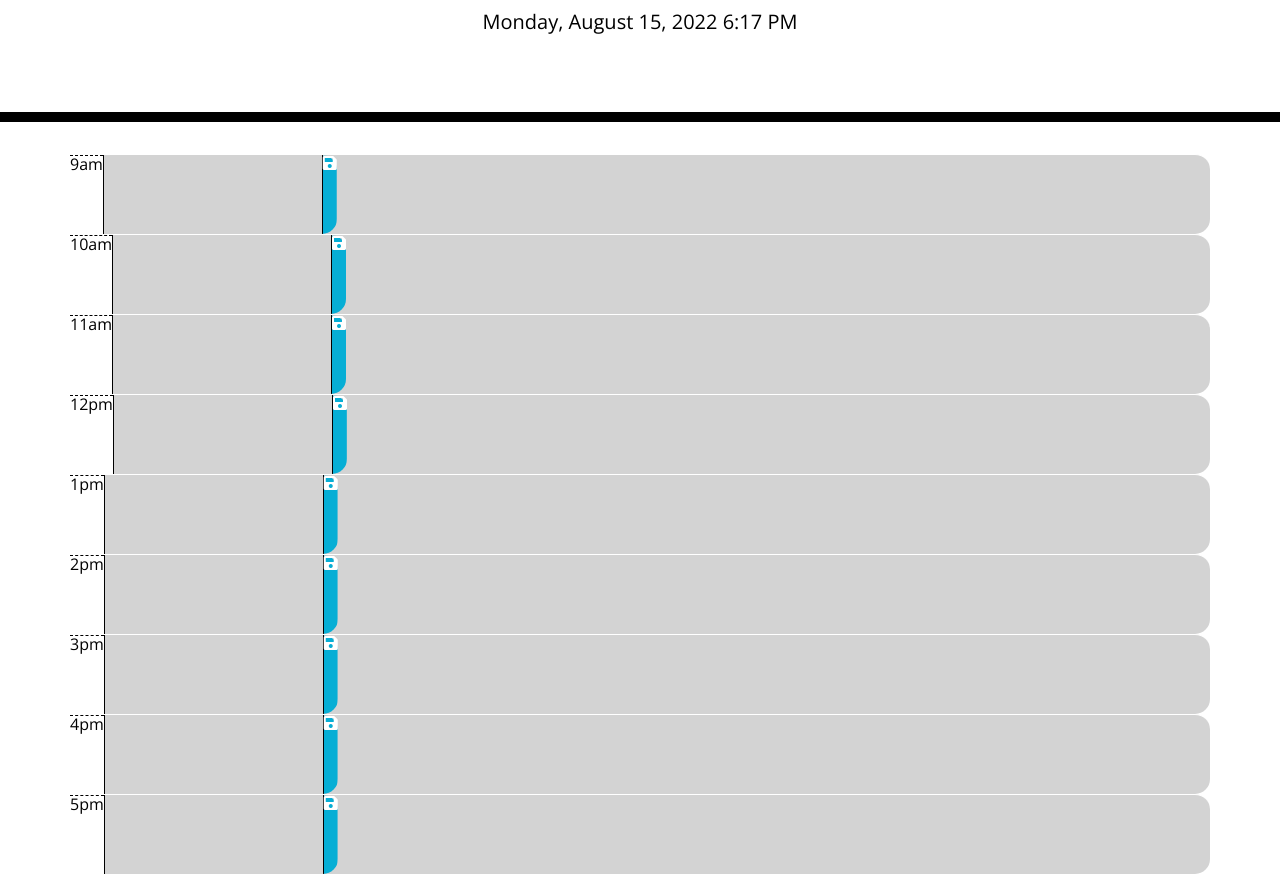
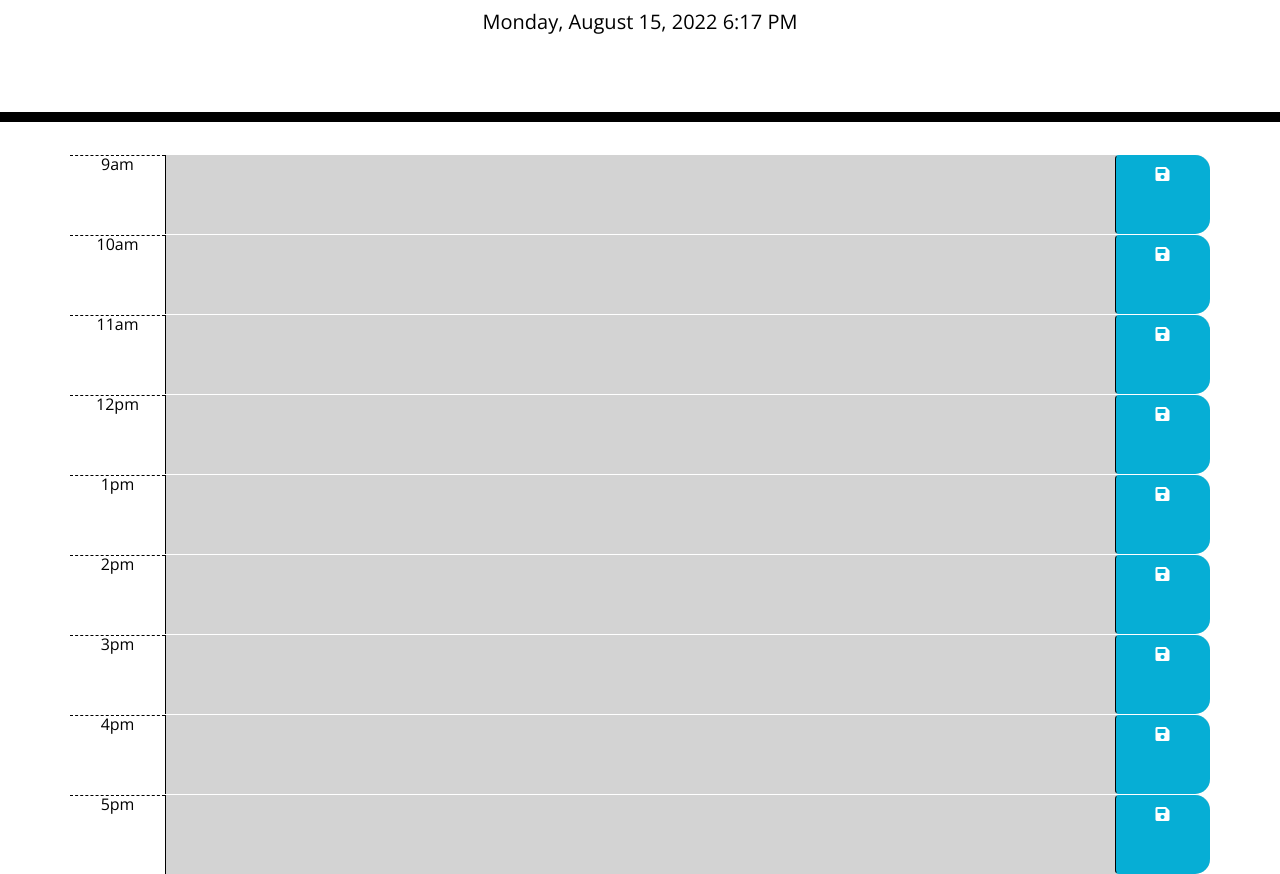
Before and after one commit to JordanLaczkowski/Daily-Scheduler, a plain HTML site: page index.html in a window 1280 px wide. Shown: the part 182-1056 px from the top of the page. Drawn offline with nearby package versions, Linux system fonts and the light colour scheme.

Commit message:
Made it so that each save button worked and saved information to local storage. Also made the layout look better and more evenly spaced. Lastly, I made sure that I had some items saved and that the time was working properly

```diff
--- a/index.html
+++ b/index.html
@@ -32,9 +32,9 @@
       <!-- <table id="calendarTable"></table> -->
       <!-- Timeblocks go here -->
       <div id="9" class="time-block row">
-        <div class="hour">9am</div>
-        <textarea class="description"></textarea>
-        <div class="saveBtn"><i class="fas fa-save"></i></div>
+        <div class="hour col-1">9am</div>
+        <textarea class="description col-10"></textarea>
+        <div class="saveBtn col-1 btn"><i class="fas fa-save"></i></div>
       </div>
     </div>
 
@@ -42,9 +42,9 @@
       <!-- <table id="calendarTable"></table> -->
       <!-- Timeblocks go here -->
       <div id="10" class="time-block row">
-        <div class="hour">10am</div>
-        <textarea class="description"></textarea>
-        <div class="saveBtn"><i class="fas fa-save"></i></div>
+        <div class="hour col-1">10am</div>
+        <textarea class="description col-10"></textarea>
+        <div class="saveBtn col-1 btn"><i class="fas fa-save"></i></div>
       </div>
     </div>
 
@@ -52,9 +52,9 @@
       <!-- <table id="calendarTable"></table> -->
       <!-- Timeblocks go here -->
       <div id="11" class="time-block row">
-        <div class="hour">11am</div>
-        <textarea class="description"></textarea>
-        <div class="saveBtn"><i class="fas fa-save"></i></div>
+        <div class="hour col-1">11am</div>
+        <textarea class="description col-10"></textarea>
+        <div class="saveBtn col-1 btn"><i class="fas fa-save"></i></div>
       </div>
     </div>
 
@@ -62,9 +62,9 @@
       <!-- <table id="calendarTable"></table> -->
       <!-- Timeblocks go here -->
       <div id="12" class="time-block row">
-        <div class="hour">12pm</div>
-        <textarea class="description"></textarea>
-        <div class="saveBtn"><i class="fas fa-save"></i></div>
+        <div class="hour col-1">12pm</div>
+        <textarea class="description col-10"></textarea>
+        <div class="saveBtn col-1 btn"><i class="fas fa-save"></i></div>
       </div>
     </div>
 
@@ -72,9 +72,9 @@
       <!-- <table id="calendarTable"></table> -->
       <!-- Timeblocks go here -->
       <div id="13" class="time-block row">
-        <div class="hour">1pm</div>
-        <textarea class="description"></textarea>
-        <div class="saveBtn"><i class="fas fa-save"></i></div>
+        <div class="hour col-1">1pm</div>
+        <textarea class="description col-10"></textarea>
+        <div class="saveBtn col-1 btn"><i class="fas fa-save"></i></div>
       </div>
     </div>
 
@@ -82,9 +82,9 @@
       <!-- <table id="calendarTable"></table> -->
       <!-- Timeblocks go here -->
       <div id="14" class="time-block row">
-        <div class="hour">2pm</div>
-        <textarea class="description"></textarea>
-        <div class="saveBtn"><i class="fas fa-save"></i></div>
+        <div class="hour col-1">2pm</div>
+        <textarea class="description col-10"></textarea>
+        <div class="saveBtn col-1 btn"><i class="fas fa-save"></i></div>
       </div>
     </div>
 
@@ -92,9 +92,9 @@
       <!-- <table id="calendarTable"></table> -->
       <!-- Timeblocks go here -->
       <div id="15" class="time-block row">
-        <div class="hour">3pm</div>
-        <textarea class="description"></textarea>
-        <div class="saveBtn"><i class="fas fa-save"></i></div>
+        <div class="hour col-1">3pm</div>
+        <textarea class="description col-10"></textarea>
+        <div class="saveBtn col-1 btn"><i class="fas fa-save"></i></div>
       </div>
     </div>
 
@@ -102,9 +102,9 @@
       <!-- <table id="calendarTable"></table> -->
       <!-- Timeblocks go here -->
       <div id="16" class="time-block row">
-        <div class="hour">4pm</div>
-        <textarea class="description"></textarea>
-        <div class="saveBtn"><i class="fas fa-save"></i></div>
+        <div class="hour col-1">4pm</div>
+        <textarea class="description col-10"></textarea>
+        <div class="saveBtn col-1 btn"><i class="fas fa-save"></i></div>
       </div>
     </div>
 
@@ -112,9 +112,9 @@
       <!-- <table id="calendarTable"></table> -->
       <!-- Timeblocks go here -->
       <div id="17" class="time-block row">
-        <div class="hour">5pm</div>
-        <textarea class="description"></textarea>
-        <div class="saveBtn"><i class="fas fa-save"></i></div>
+        <div class="hour col-1">5pm</div>
+        <textarea class="description col-10"></textarea>
+        <div class="saveBtn col-1 btn"><i class="fas fa-save"></i></div>
       </div>
     </div>
 
--- a/js/script.js
+++ b/js/script.js
@@ -11,7 +11,7 @@ console.log(currentHour);
 
 function timeCompare() {
   $(".time-block").each(function () {
-    //referencing this time-block -- depending on time of day its a certain color
+    //referencing this time-block -- depending on time of day it is a certain color
     var hourBlock = $(this).attr("id");
     if (hourBlock < currentHour) {
       $(this).addClass("past");
@@ -24,6 +24,17 @@ function timeCompare() {
   });
 }
 timeCompare();
+
+$("#9 textarea").val(localStorage.getItem("9"));
+$("#10 textarea").val(localStorage.getItem("10"));
+$("#11 textarea").val(localStorage.getItem("11"));
+$("#12 textarea").val(localStorage.getItem("12"));
+$("#13 textarea").val(localStorage.getItem("13"));
+$("#14 textarea").val(localStorage.getItem("14"));
+$("#15 textarea").val(localStorage.getItem("15"));
+$("#16 textarea").val(localStorage.getItem("16"));
+$("#17 textarea").val(localStorage.getItem("17"));
+
 // for (i = 8; i < 18; i++) {
 //   console.log("entering for loop");
 //   if (i < currentHour) {
@@ -68,6 +79,12 @@ timeCompare();
 //   }
 // }
 
+$(".saveBtn").on("click", function () {
+  var timeKey = $(this).parent().attr("id");
+  var textValue = $(this).siblings("textarea").val();
+  console.log(timeKey, textValue);
+  localStorage.setItem(timeKey, textValue);
+});
 function saveClicked() {
   console.log("save has been clicked");
 }
```
